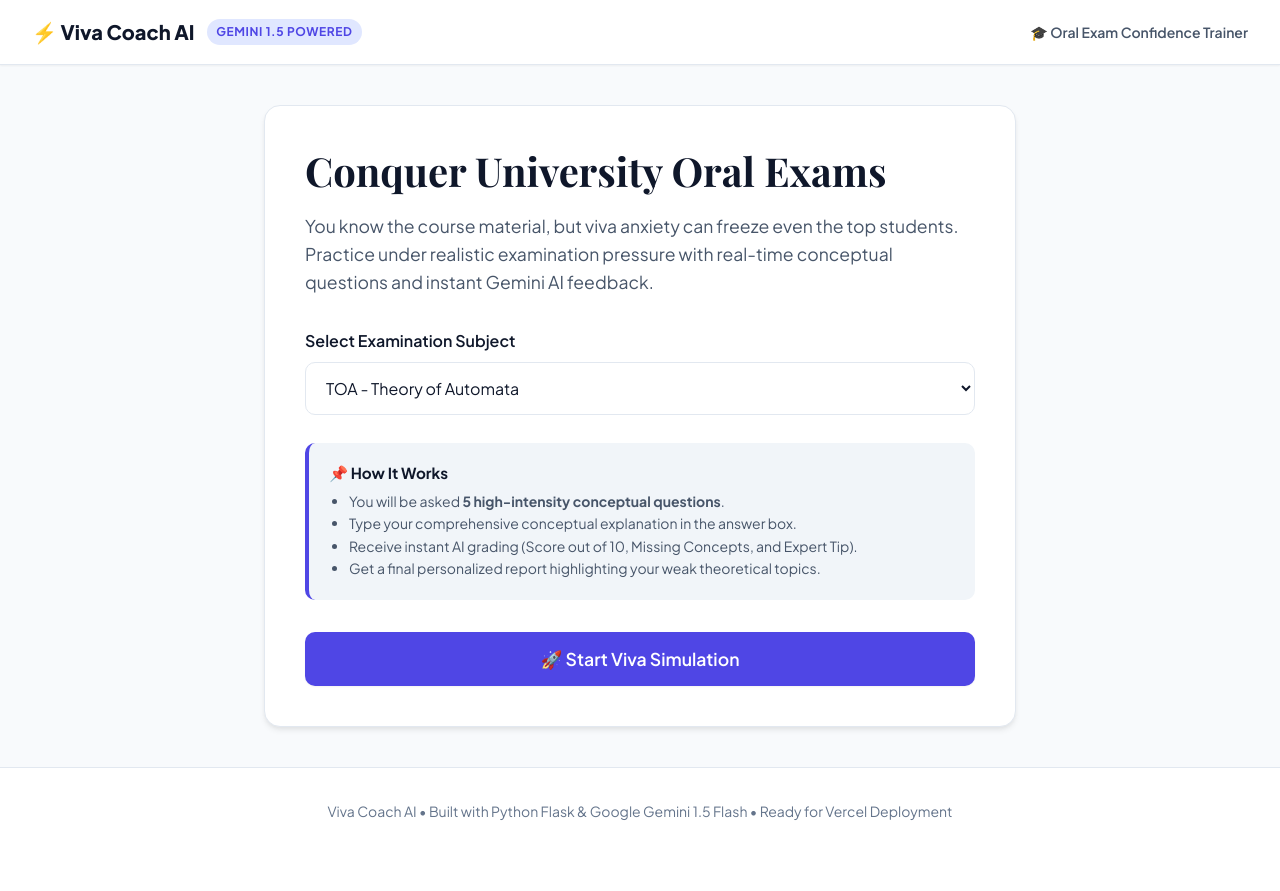
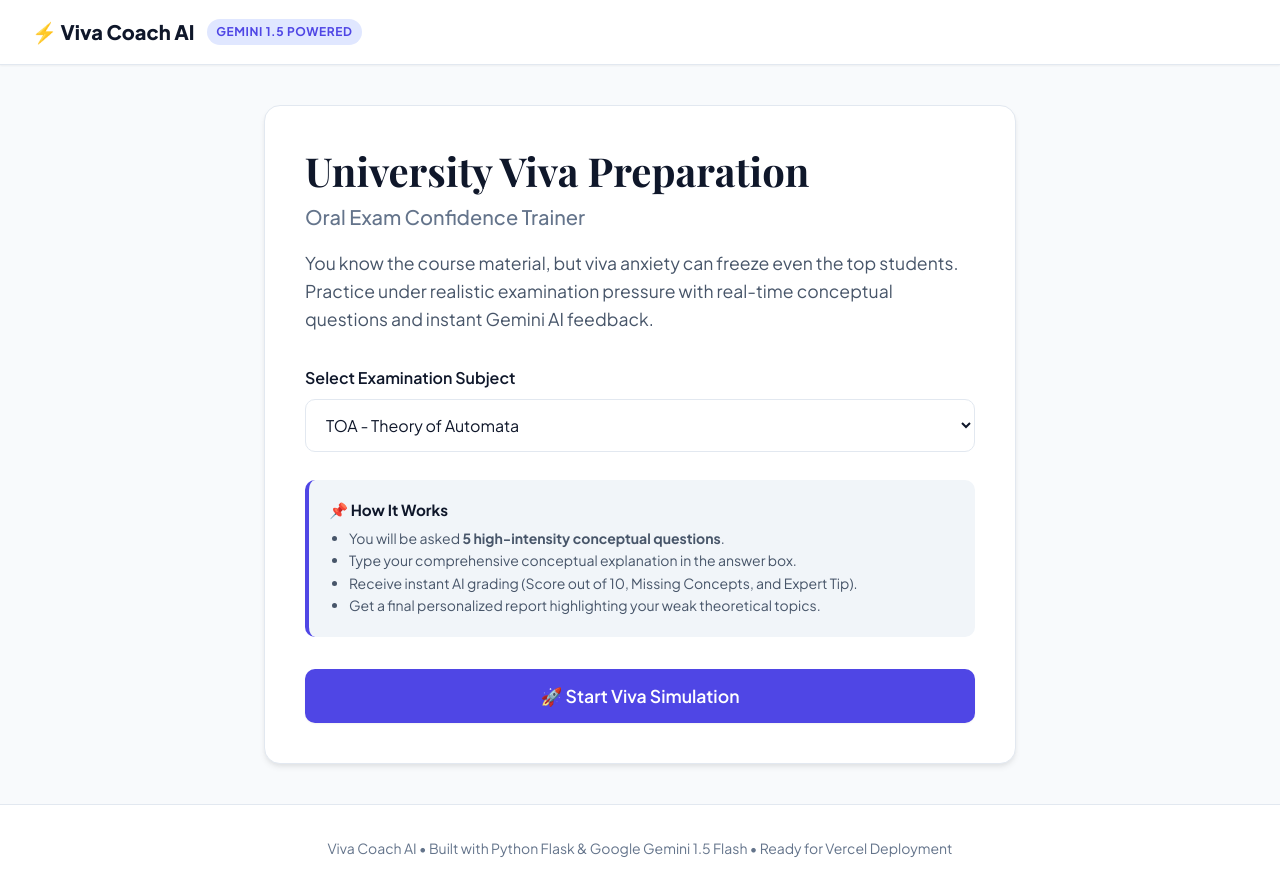
Before and after one commit to Alishaafzal1/AIVivaCoach, a Flask app: page / in a window 1280 px wide. Before the commit the page ends 820 px from the top, so only its background shows below. Run offline with Flask 3, Linux system fonts and the light colour scheme.

Commit message:
style: update hero section layout and typography
Refine the landing page title and add a subheading for better visual hierarchy and clarity.

```diff
--- a/static/style.css
+++ b/static/style.css
@@ -96,7 +96,14 @@ h1, h2, h3 {
 h1.display-title {
   font-family: 'Playfair Display', Georgia, serif;
   font-size: 2.5rem;
-  margin-bottom: 1rem;
+  margin-bottom: 0.5rem;
+}
+
+.subheading {
+  font-size: 1.25rem;
+  font-weight: 500;
+  color: var(--text-light);
+  margin-bottom: 1.25rem;
 }
 
 .subtitle {
--- a/templates/index.html
+++ b/templates/index.html
@@ -12,14 +12,12 @@
             ⚡ Viva Coach AI
             <span class="badge">Gemini 1.5 Powered</span>
         </a>
-        <div style="font-size: 0.875rem; color: var(--text-muted); font-weight: 600;">
-            🎓 Oral Exam Confidence Trainer
-        </div>
     </header>
 
     <main class="container">
         <div class="card">
-            <h1 class="display-title">Conquer University Oral Exams</h1>
+            <h1 class="display-title">University Viva Preparation</h1>
+            <h2 class="subheading">Oral Exam Confidence Trainer</h2>
             <p class="subtitle">
                 You know the course material, but viva anxiety can freeze even the top students. Practice under realistic examination pressure with real-time conceptual questions and instant Gemini AI feedback.
             </p>
```
